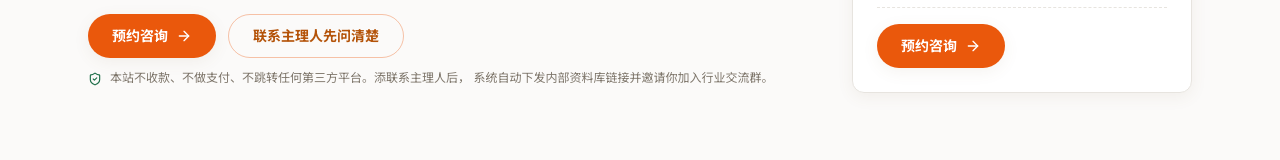
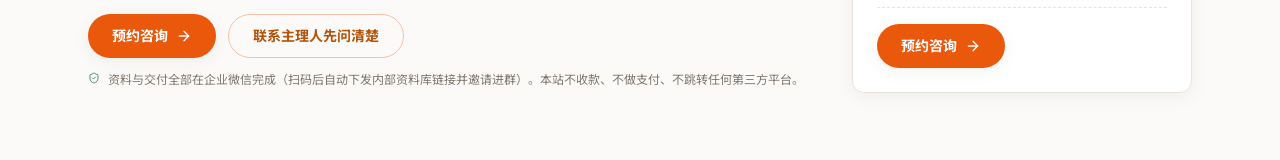
Before and after one commit to JinyouMate/qp, a Next.js app: page /products/ai-data in a window 1280 px wide. Shown: the part 508-668 px from the top of the page. Built offline with nearby package versions, Linux system fonts and the light colour scheme; no server answers; a web font is replaced by a local one.

Commit message:
产品详情页去掉重复交付声明

```diff
--- a/app/products/[slug]/page.tsx
+++ b/app/products/[slug]/page.tsx
@@ -3,7 +3,7 @@ import Link from "next/link";
 import type { Metadata } from "next";
 import {
   ArrowRight, ArrowLeft, CheckCircle2, Package, Clock, RefreshCw,
-  Users, AlertCircle, FileCheck2, Sparkles, ShieldCheck,
+  Users, AlertCircle, FileCheck2, Sparkles,
 } from "lucide-react";
 
 import { Button } from "@/components/ui/button";
@@ -151,12 +151,7 @@ export default function ProductDetailPage({ params }: { params: { slug: string }
               </Button>
             </div>
 
-            <p className="mt-3 flex items-start gap-2 text-xs text-muted-foreground">
-              <ShieldCheck className="mt-0.5 h-3.5 w-3.5 shrink-0 text-brand-green" />
-              本站不收款、不做支付、不跳转任何第三方平台。添联系主理人后，
-              系统自动下发内部资料库链接并邀请你加入行业交流群。
-            </p>
-            {product.cta_type === "buy" && <WecomNote className="mt-2" />}
+            <WecomNote className="mt-3 flex items-start gap-2 text-xs leading-relaxed text-muted-foreground" />
           </div>
 
           {/* 粘性参数卡 */}
```
